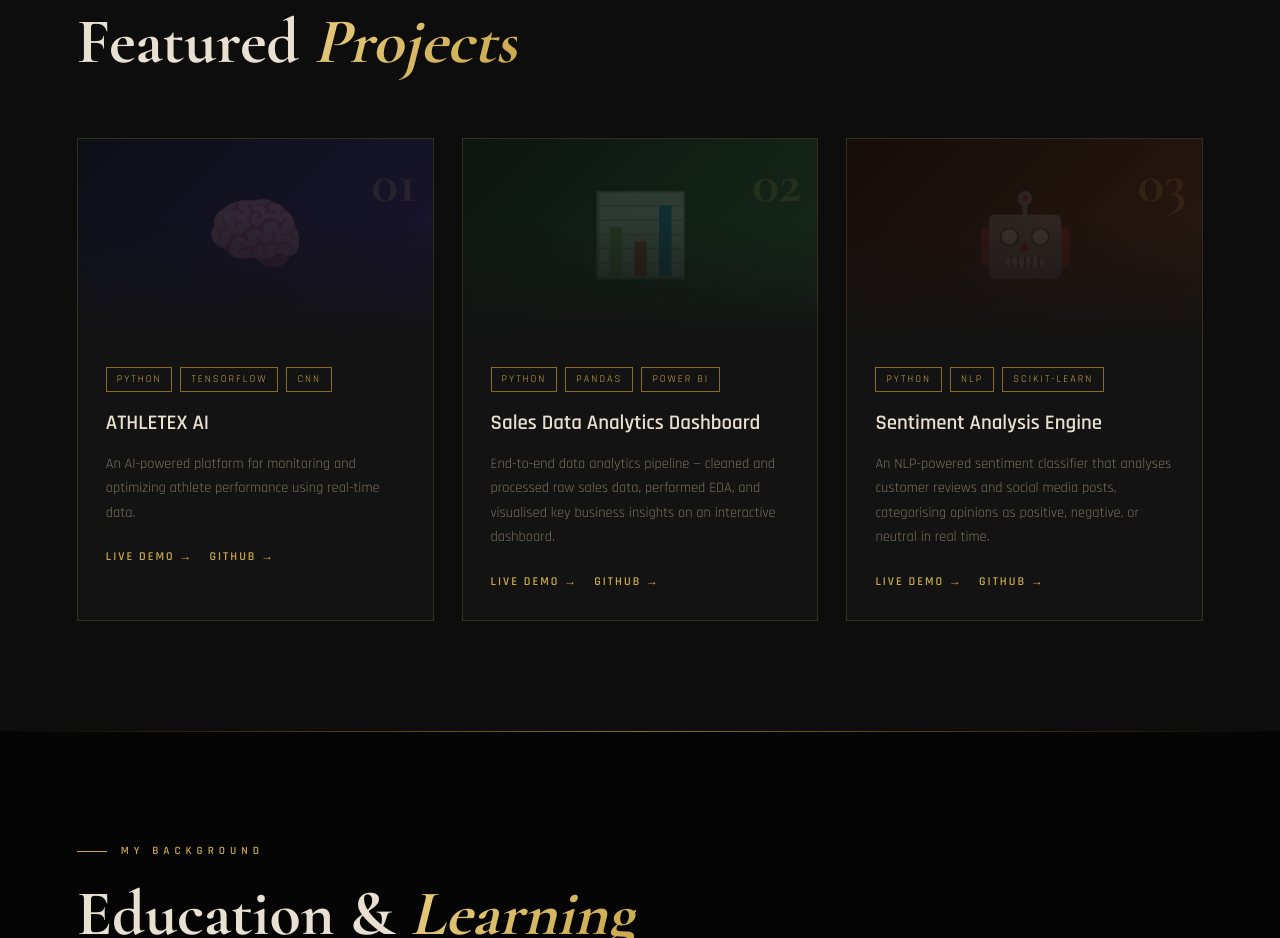
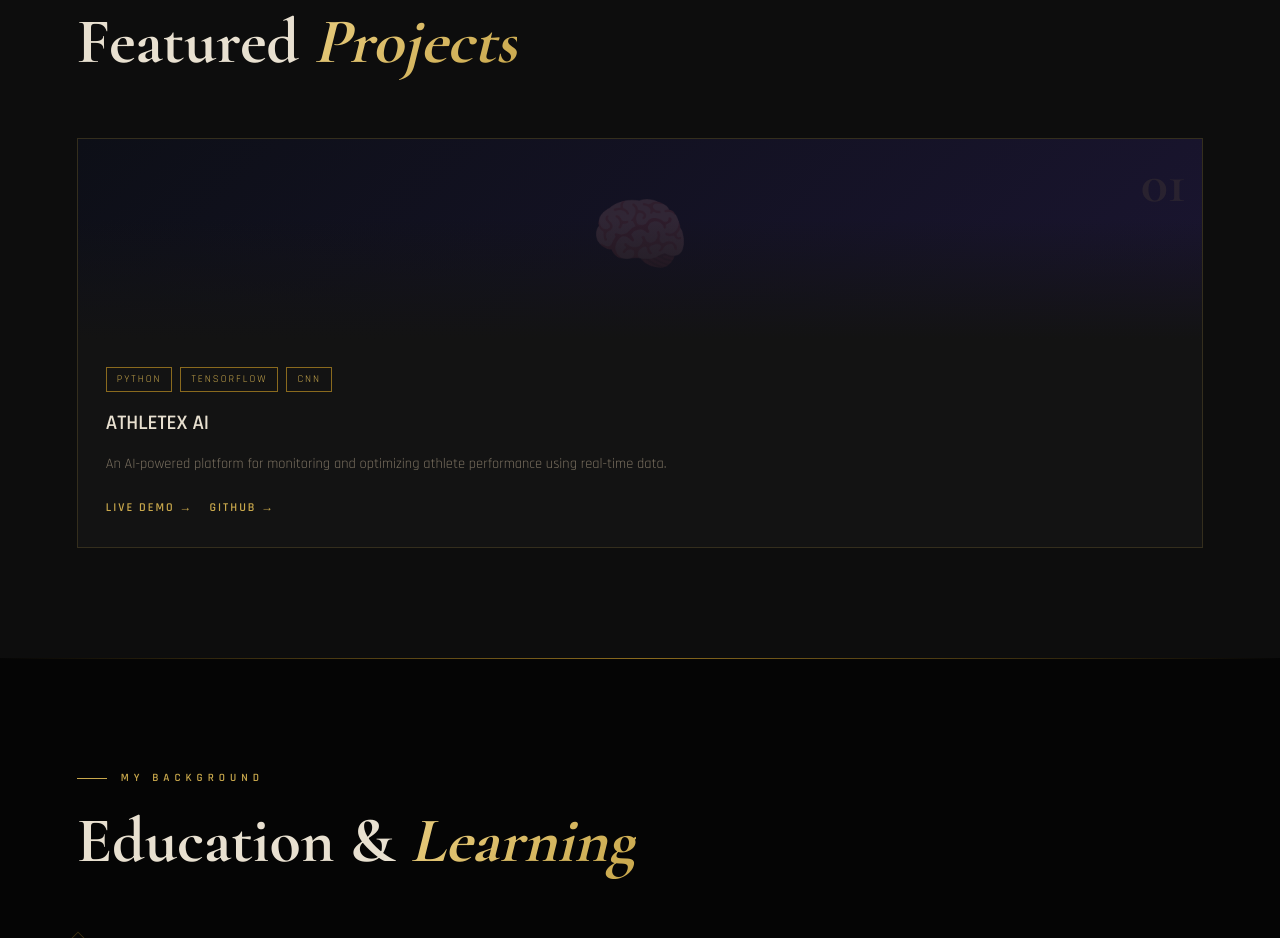
Before and after one commit to lawrencetony07/FUTURE_FS_01, a plain HTML site: page index.html in a window 1280 px wide. Shown: the part 3052-3990 px from the top of the page. Drawn offline with nearby package versions, Linux system fonts and the light colour scheme.

Commit message:
minor changes

```diff
--- a/index (2).html
+++ b/index.html
@@ -206,47 +206,7 @@
         </div>
       </div>
 
-      <div class="project-card reveal reveal-delay-2">
-        <div class="project-thumb" style="background: linear-gradient(135deg, #0d1510, #152a1a);">
-          <div class="project-thumb-inner">📊</div>
-          <div class="project-thumb-overlay"></div>
-          <div class="project-num">02</div>
-        </div>
-        <div class="project-body">
-          <div class="project-tags">
-            <span class="project-tag">Python</span>
-            <span class="project-tag">Pandas</span>
-            <span class="project-tag">Power BI</span>
-          </div>
-          <h3>Sales Data Analytics Dashboard</h3>
-          <p>End-to-end data analytics pipeline — cleaned and processed raw sales data, performed EDA, and visualised key business insights on an interactive dashboard.</p>
-          <div class="project-links">
-            <a href="#" class="project-link">Live Demo →</a>
-            <a href="#" class="project-link">GitHub →</a>
-          </div>
-        </div>
-      </div>
 
-      <div class="project-card reveal reveal-delay-3">
-        <div class="project-thumb" style="background: linear-gradient(135deg, #150d0a, #2a1810);">
-          <div class="project-thumb-inner">🤖</div>
-          <div class="project-thumb-overlay"></div>
-          <div class="project-num">03</div>
-        </div>
-        <div class="project-body">
-          <div class="project-tags">
-            <span class="project-tag">Python</span>
-            <span class="project-tag">NLP</span>
-            <span class="project-tag">Scikit-Learn</span>
-          </div>
-          <h3>Sentiment Analysis Engine</h3>
-          <p>An NLP-powered sentiment classifier that analyses customer reviews and social media posts, categorising opinions as positive, negative, or neutral in real time.</p>
-          <div class="project-links">
-            <a href="#" class="project-link">Live Demo →</a>
-            <a href="#" class="project-link">GitHub →</a>
-          </div>
-        </div>
-      </div>
 
     </div>
   </section>
```
